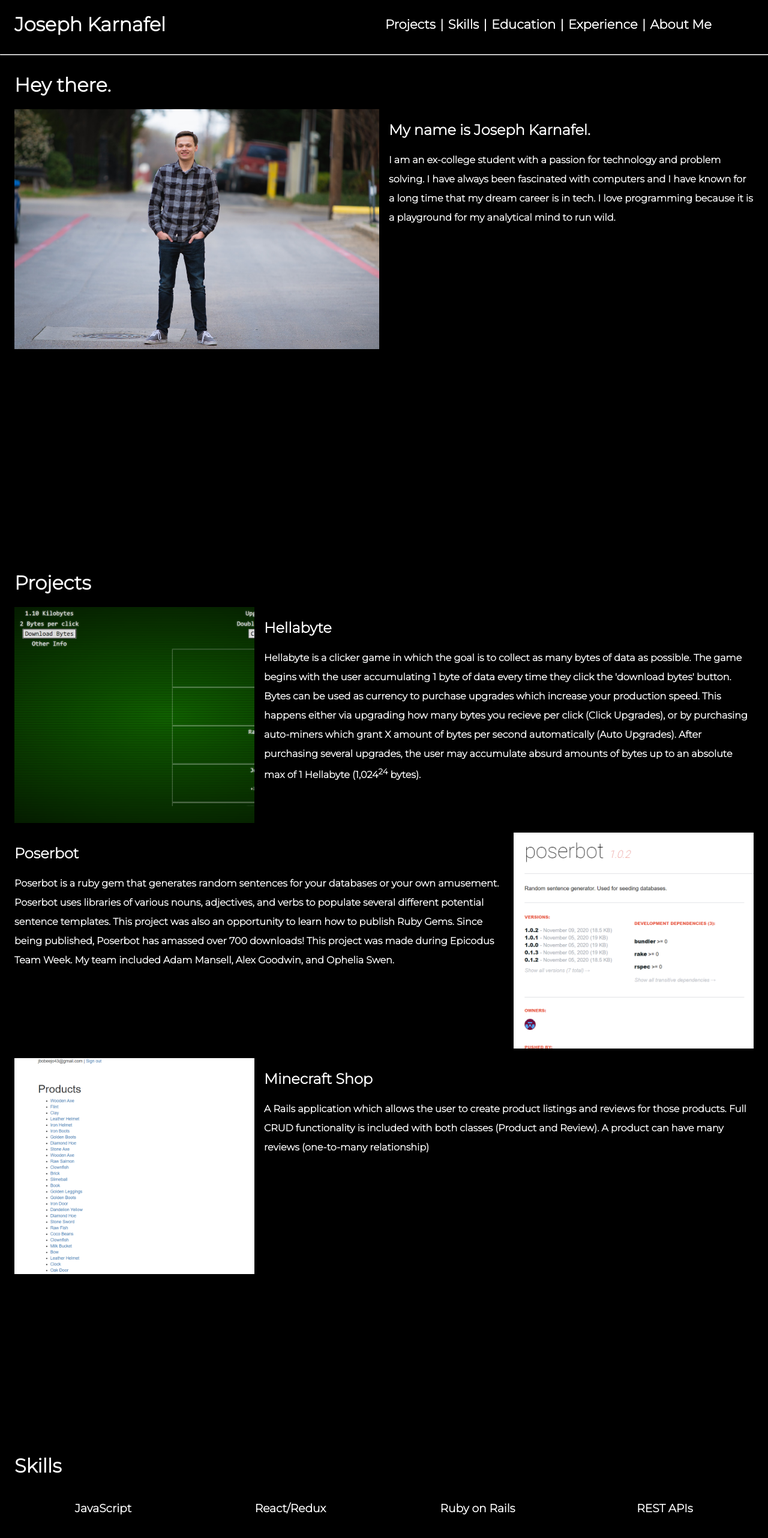
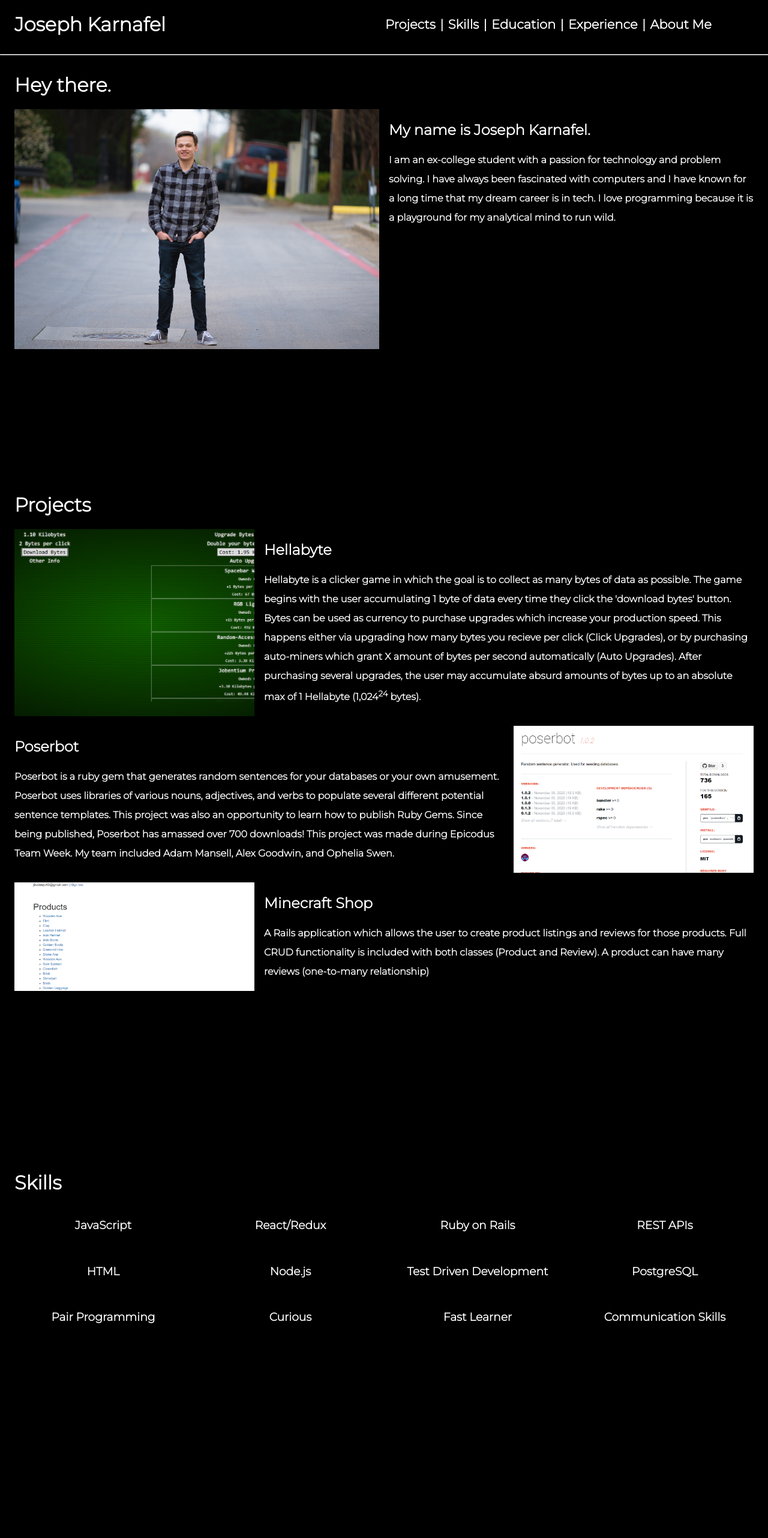
Before and after one commit to Joebenitus/landing-page-react, a React (Create React App) app: page / in a window 1280 px wide. Shown: the top 2564 px of the page at 60% size. After the commit the page ends 2526 px from the top, so only its background shows below. Built offline with nearby package versions, Linux system fonts and the light colour scheme.

Commit message:
add skills sections

```diff
--- a/src/components/App.js
+++ b/src/components/App.js
@@ -1,8 +1,6 @@
 import React from 'react';
-import Skills from './Skills';
 import Navbar from './Navbar';
-import HeyThere from './HeyThere';
-import Projects from './Projects';
+import Body from './Body';
 import './../App.css';
 
 function App() {
@@ -10,9 +8,7 @@ function App() {
     <>
       <Navbar/>
       <hr/>
-      <HeyThere/>
-      <Projects/>
-      <Skills/>
+      <Body/>
     </>
   );
 }
--- /dev/null
+++ b/src/components/Body.js
@@ -0,0 +1,15 @@
+import Skills from './Skills';
+import HeyThere from './HeyThere';
+import Projects from './Projects';
+
+function Body() {
+  return (
+    <>
+      <HeyThere/>
+      <Projects/>
+      <Skills/>
+    </>
+  )
+}
+
+export default Body;
--- a/src/components/HeyThere.js
+++ b/src/components/HeyThere.js
@@ -8,16 +8,16 @@ import portrait from './../portrait.JPG';
 
 const useStyles = makeStyles(() => ({
   root: {
-    height: '100vh',
+    height: '400px',
     marginTop: '30px',
-    marginBottom: '30px'
+    marginBottom: '300px'
   },
   bg: {
     backgroundImage: `url(${portrait})`,
     backgroundPosition: 'center',
     backgroundSize: 'cover',
     backgroundRepeat: 'no-repeat',
-    height: '50vh'
+    height: '400px'
   },
   textHeader: {
     fontSize: '16px'
--- a/src/components/Projects.js
+++ b/src/components/Projects.js
@@ -5,7 +5,6 @@ import { makeStyles } from '@material-ui/core/styles';
 import hellabyteImg from './../hellabyte.png';
 import poserbotImg from './../poserbot.png';
 import minecraftImg from './../minecraftshop.png';
-
 
 const useStyles = makeStyles(() => ({
   root: {
@@ -15,19 +14,19 @@ const useStyles = makeStyles(() => ({
     backgroundImage: `url(${hellabyteImg})`,
     backgroundSize: 'cover',
     backgroundRepeat: 'no-repeat',
-    height: '45vh'
+    height: '100%'
   },
   poserbotImg: {
     backgroundImage: `url(${poserbotImg})`,
     backgroundSize: 'cover',
     backgroundRepeat: 'no-repeat',
-    height: '45vh'
+    height: '100%'
   },
   minecraftImg: {
     backgroundImage: `url(${minecraftImg})`,
     backgroundSize: 'cover',
     backgroundRepeat: 'no-repeat',
-    height: '45vh'
+    height: '100%'
   },
   textHeader: {
     fontSize: '16px'
--- a/src/components/Skills.js
+++ b/src/components/Skills.js
@@ -33,6 +33,32 @@ const Skills = () => {
         <Grid className={classes.skills} item xs={12} sm={3}>
           <h3>REST APIs</h3>
         </Grid>
+
+        <Grid className={classes.skills} item xs={12} sm={3}>
+          <h3>HTML</h3>
+        </Grid>
+        <Grid className={classes.skills} item xs={12} sm={3}>
+          <h3>Node.js</h3>
+        </Grid>
+        <Grid className={classes.skills} item xs={12} sm={3}>
+          <h3>Test Driven Development</h3>
+        </Grid>
+        <Grid className={classes.skills} item xs={12} sm={3}>
+          <h3>PostgreSQL</h3>
+        </Grid>
+
+        <Grid className={classes.skills} item xs={12} sm={3}>
+          <h3>Pair Programming</h3>
+        </Grid>
+        <Grid className={classes.skills} item xs={12} sm={3}>
+          <h3>Curious</h3>
+        </Grid>
+        <Grid className={classes.skills} item xs={12} sm={3}>
+          <h3>Fast Learner</h3>
+        </Grid>
+        <Grid className={classes.skills} item xs={12} sm={3}>
+          <h3>Communication Skills</h3>
+        </Grid>
       </Grid>
     </Container>
   )
```
Also changed, not shown: 1 other file (tests, documents, lock files or other folders).
